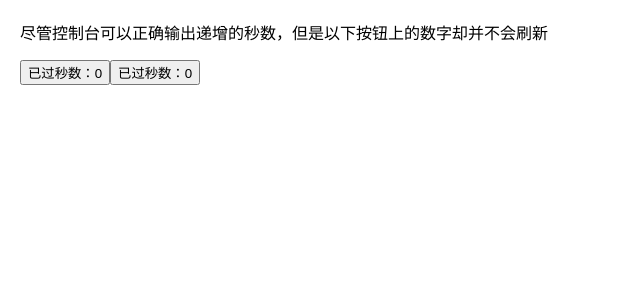
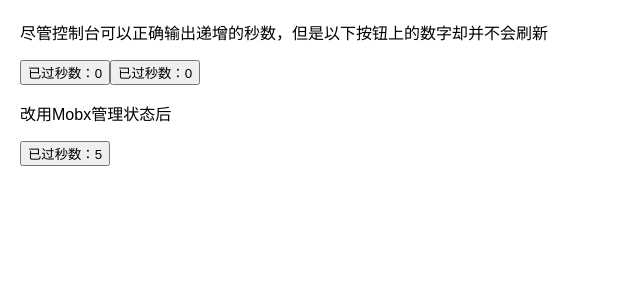
Before and after one commit to zhaiduting/learn-mobx, a React (Create React App) app in the folder src/: page / in a window 1280 px wide. Shown: the top 300 px of the page, without its empty margins (0-640 px from the left). Built offline with nearby package versions, Linux system fonts and the light colour scheme.

Commit message:
子类使用mobx做状态管理（无需装饰器）

```diff
--- a/package.json
+++ b/package.json
@@ -1,6 +1,6 @@
 {
   "dependencies": {
-    "react": "^18.0.0",
+    "react": "^18.2.0",
     "react-dom": "^18.0.0",
     "react-scripts": "^5.0.0"
   },
@@ -8,6 +8,8 @@
   "devDependencies": {
     "@types/react": "^18.2.6",
     "@types/react-dom": "^18.2.4",
+    "mobx": "^6.10.2",
+    "mobx-react-lite": "^4.0.5",
     "react-scripts": "1.0.0"
   },
   "name": "mobx",
--- a/src/App.js
+++ b/src/App.js
@@ -1,23 +1,24 @@
 import {useEffect, useState} from 'react';
 import Timer from './Timer';
+import {observer} from 'mobx-react-lite';
+import {TimerMobx} from './TimerMobx';
 
 const TimerView = ({timer}) => {
   useEffect(() => {
     timer.start();
     return () => timer.stop();
   }, [timer]);
-  return (
-      <button
-          onClick={() => timer.reset()}>已过秒数：{timer.secondsPassed}</button>
-  );
+  return <button
+      onClick={() => timer.reset()}>已过秒数：{timer.secondsPassed}</button>;
 };
+const TimerViewMobx = observer(TimerView);
 export default function App() {
   const [timer, setTimer] = useState();
-  return (
-      <>
-        <p>尽管控制台可以正确输出递增的秒数，但是以下按钮上的数字却并不会刷新</p>
-        <TimerView timer={new Timer()}/>
-        <TimerView timer={new Timer()}/>
-      </>
-  );
+  return <>
+    <p>尽管控制台可以正确输出递增的秒数，但是以下按钮上的数字却并不会刷新</p>
+    <TimerView timer={new Timer()}/>
+    <TimerView timer={new Timer()}/>
+    <p>改用Mobx管理状态后</p>
+    <TimerViewMobx timer={new TimerMobx()}/>
+  </>;
 }
--- /dev/null
+++ b/src/TimerMobx.js
@@ -0,0 +1,11 @@
+import Timer from './Timer';
+import {makeObservable, observable, action} from 'mobx';
+
+export class TimerMobx extends Timer {
+  constructor(props) {
+    super();
+    makeObservable(this, {
+      secondsPassed: observable,
+    });
+  }
+}
```
Also changed, not shown: 2 other files (tests, documents, lock files or other folders).
